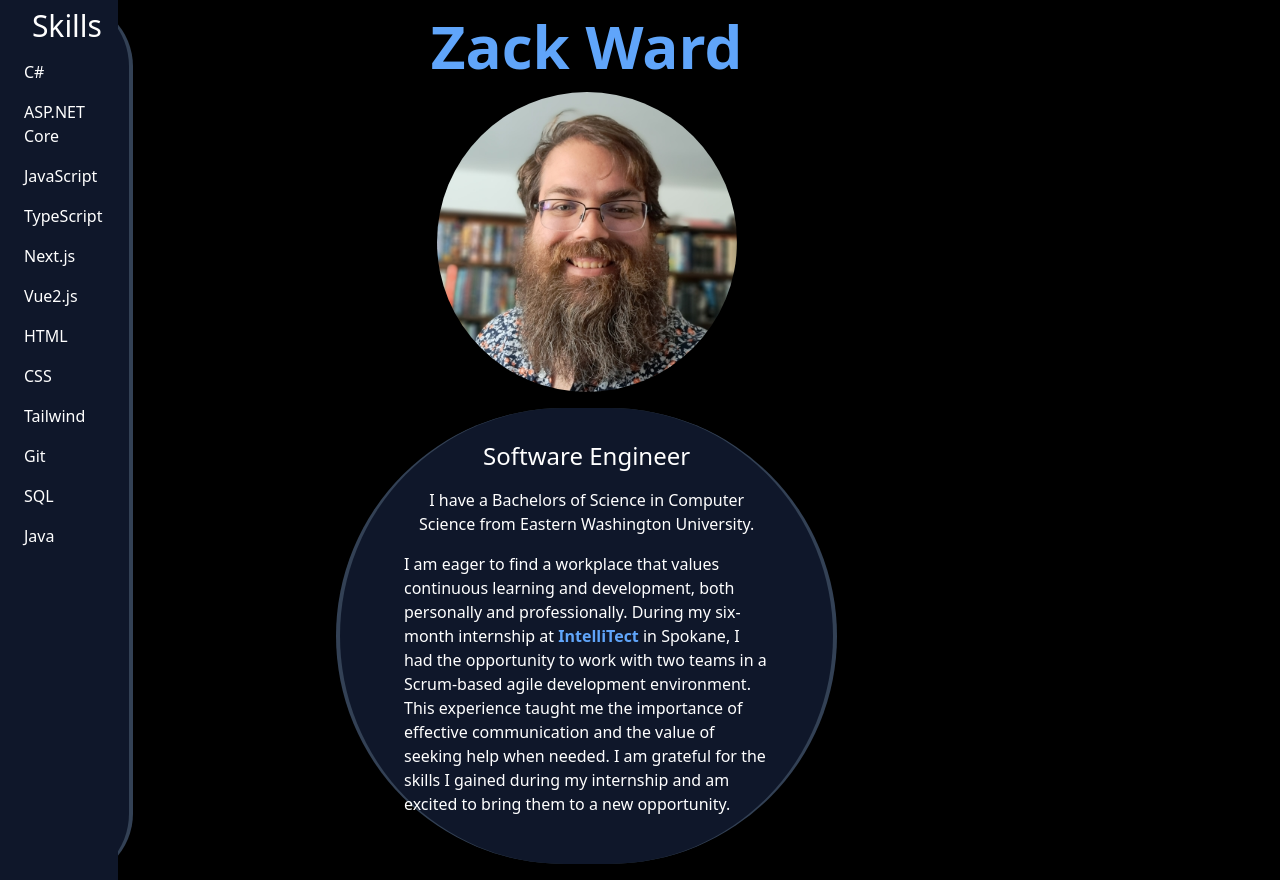
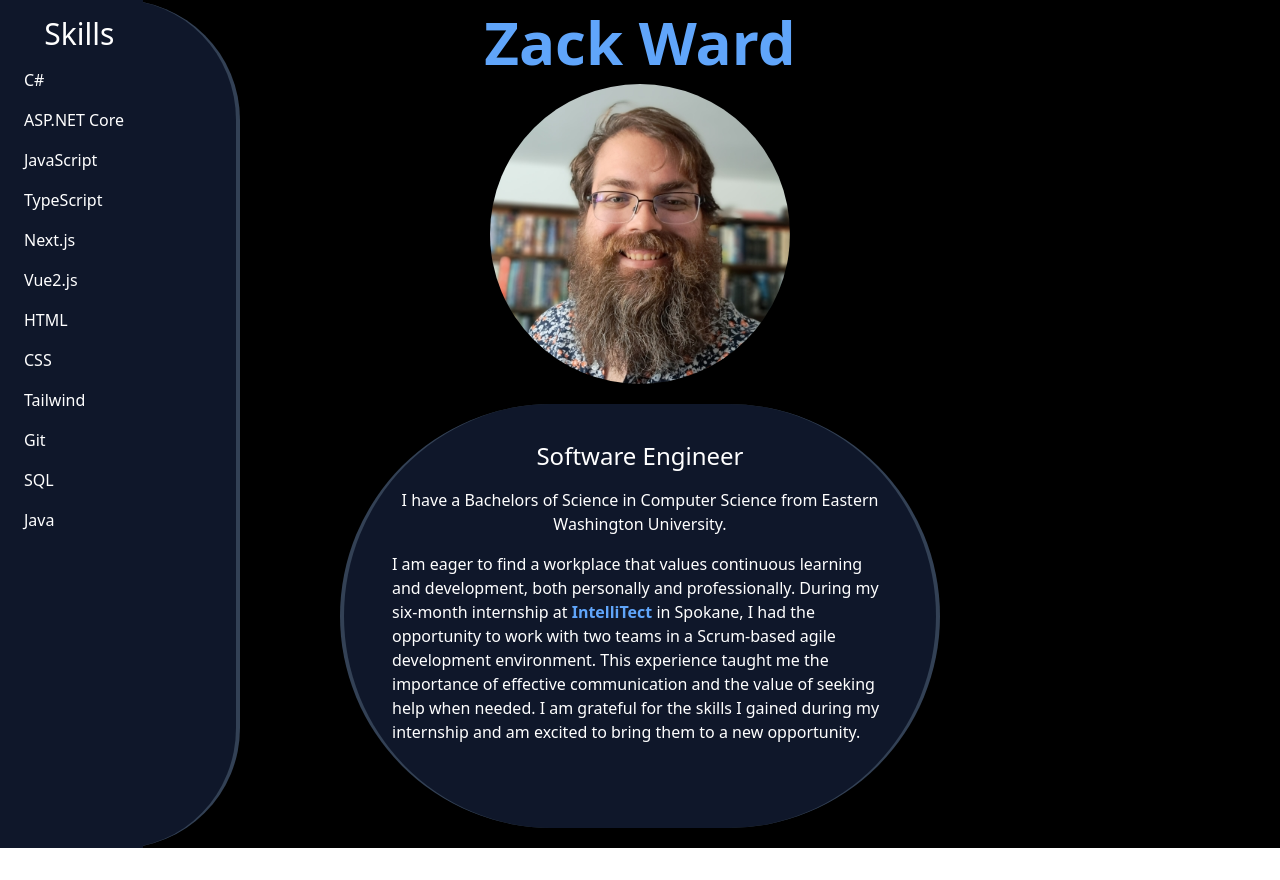
Before and after one commit to ZachariahWard/zack-wards-resume, a Next.js app: page / in a window 1280 px wide. After the commit the page ends 848 px from the top, so only its background shows below. Built offline with nearby package versions, Linux system fonts and the light colour scheme.

Commit message:
made the breakpoint happen on lg
fixed some awkward views

```diff
--- a/app/page.tsx
+++ b/app/page.tsx
@@ -7,30 +7,31 @@ import "./globals.css";
 export default function Home() {
   return (
     <main className="grid grid-cols-12 bg-black text-white min-h-screen">
-      <div className="order-2 md:order-1 grid grid-cols-12 col-start-1 md:col-end-3 col-end-11 bg-slate-900 rounded-full mr-20 border-r-4 border-slate-700">
-        <div className="bg-slate-900 flex-initial h-full col-span-5 -mr-16 pl-4">
+      <div className="order-2 lg:order-1 grid grid-cols-12 col-start-1 lg:col-end-4 col-end-11 bg-slate-900 rounded-full mr-20 border-r-4 border-slate-700">
+        <div className="bg-slate-900 flex-initial h-full lg:col-span-4 col-span-4 -mr-16 pl-4 py-2">
           <ListItems />
         </div>{" "}
       </div>
-      <div className="order-1 md:order-2 md:col-start-4 md:col-end-9 col-span-full justify-center">
-        <h1 className="text-center text-6xl font-bold text-blue-400 py-4">
+      <div className="order-1 lg:order-2 lg:col-start-4 lg:col-end-10 col-span-full justify-center">
+        <h1 className="text-center text-6xl font-bold text-blue-400 py-3">
           Zack Ward
         </h1>
         <Image
           className="mx-auto rounded-full transition ease-in-out delay-150 hover:-translate-y-1 hover:scale-110 duration-300"
           src={profilePic}
+          priority
           width={300}
           height={300}
           alt="Picture of the author Zack Ward. He is a large man with a beard, a good smile, and a bright shirt."
         />
-        <div className="col-start-2 col-end-5 justify-center bg-slate-900 rounded-full border-x-4 border-slate-700 px-16 py-8 m-4">
+        <div className="col-start-2 col-end-5 justify-center bg-slate-900 rounded-full border-x-4 border-slate-700 px-12 py-9 m-5">
           <h2 className="text-center text-2xl mb-4 ">Software Engineer</h2>
           <p className="text-center mb-4">
             I have a Bachelors of Science in Computer Science from Eastern
             Washington University.
           </p>
           <p></p>
-          <p className="flex-shrink w-auto text-left pb-4">
+          <p className="flex-shrink w-auto text-left mb-12">
             I am eager to find a workplace that values continuous learning and
             development, both personally and professionally. During my six-month
             internship at{" "}
```
